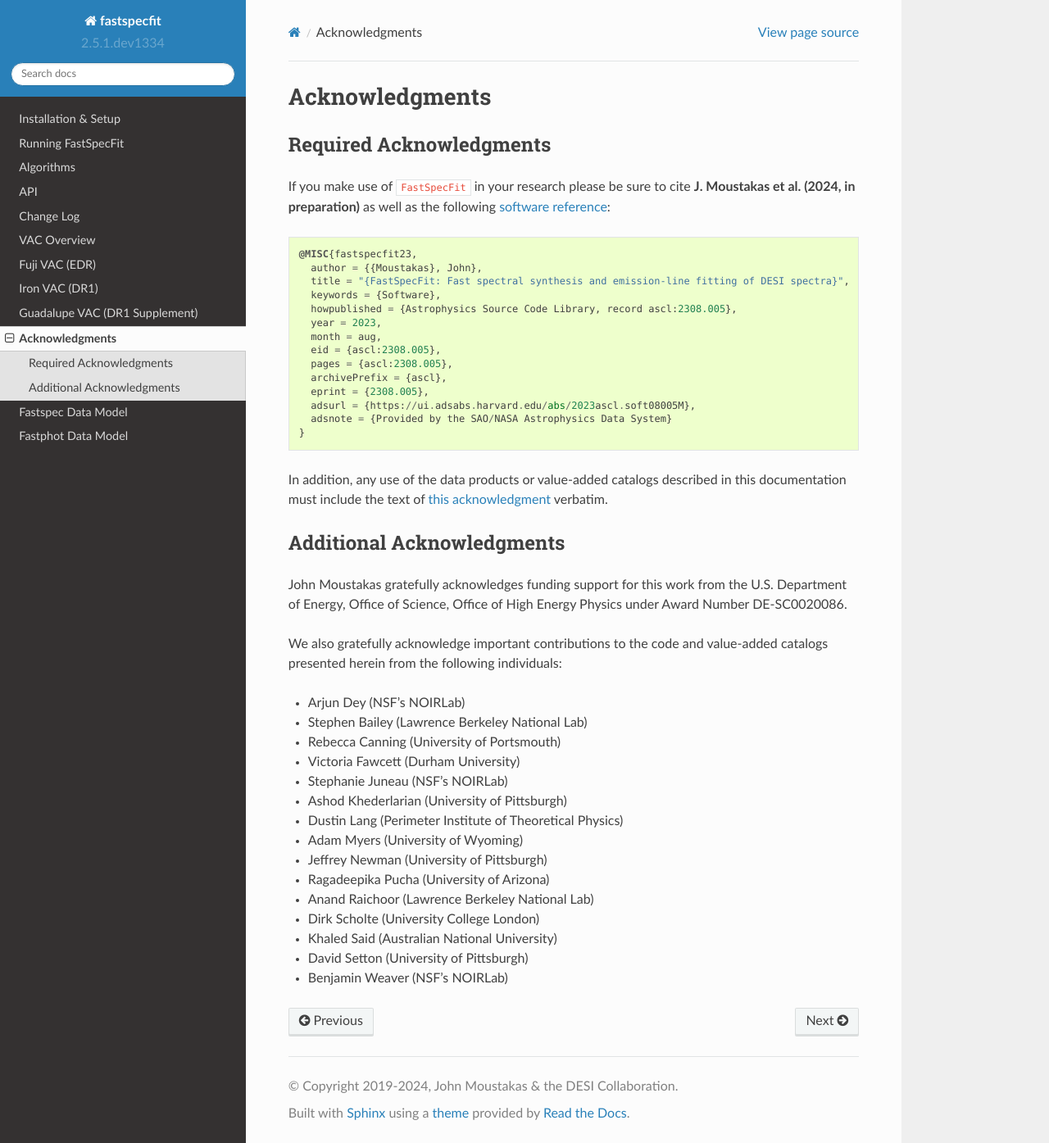
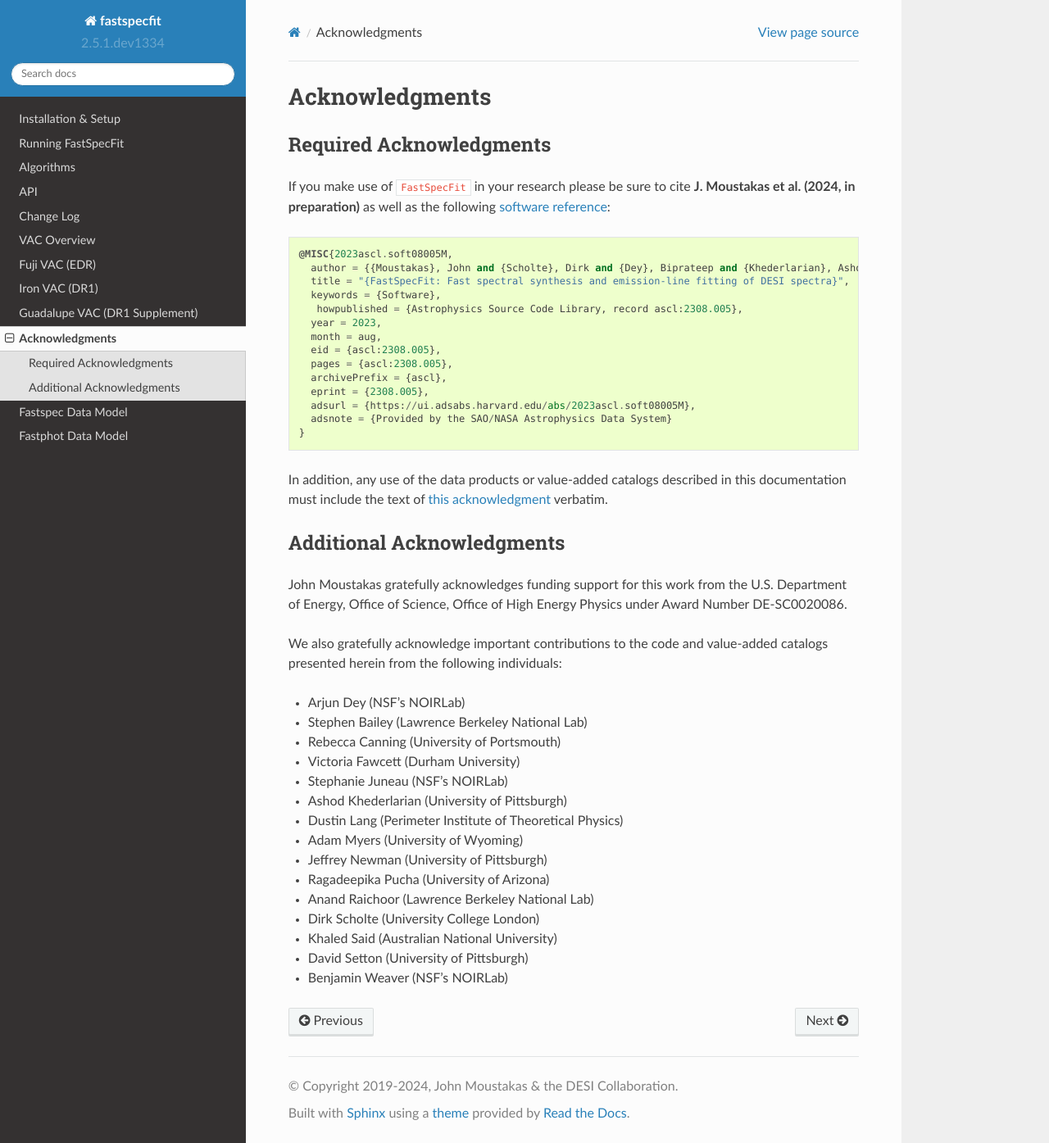
Before and after one commit to desihub/fastspecfit, a Sphinx documentation site: the page built from doc/acknowledgments.rst, in a window 1280 px wide and 1395 px high. Shown: the whole window at 82% size. Built offline with Sphinx 7.4.7 and the Read the Docs theme 2.0.0, drawn with Linux system fonts in a browser that asks for light colours.

Commit message:
update software citation

```diff
--- a/README.rst
+++ b/README.rst
@@ -28,11 +28,11 @@ photometry. For extensive details please see the `latest documentation`_.
 If you make use of ``FastSpecFit`` in your research please be sure to include
 the following citation::
 
-   @MISC{fastspecfit23,
-     author = {{Moustakas}, John},
+   @MISC{2023ascl.soft08005M,
+     author = {{Moustakas}, John and {Scholte}, Dirk and {Dey}, Biprateep and {Khederlarian}, Ashod},
      title = "{FastSpecFit: Fast spectral synthesis and emission-line fitting of DESI spectra}",
      keywords = {Software},
-     howpublished = {Astrophysics Source Code Library, record ascl:2308.005},
+      howpublished = {Astrophysics Source Code Library, record ascl:2308.005},
      year = 2023,
      month = aug,
      eid = {ascl:2308.005},
--- a/doc/acknowledgments.rst
+++ b/doc/acknowledgments.rst
@@ -10,11 +10,11 @@ If you make use of ``FastSpecFit`` in your research please be sure to cite
 **J. Moustakas et al. (2024, in preparation)** as well as the following
 `software reference`_::
 
-  @MISC{fastspecfit23,
-    author = {{Moustakas}, John},
+  @MISC{2023ascl.soft08005M,
+    author = {{Moustakas}, John and {Scholte}, Dirk and {Dey}, Biprateep and {Khederlarian}, Ashod},
     title = "{FastSpecFit: Fast spectral synthesis and emission-line fitting of DESI spectra}",
     keywords = {Software},
-    howpublished = {Astrophysics Source Code Library, record ascl:2308.005},
+     howpublished = {Astrophysics Source Code Library, record ascl:2308.005},
     year = 2023,
     month = aug,
     eid = {ascl:2308.005},
```
